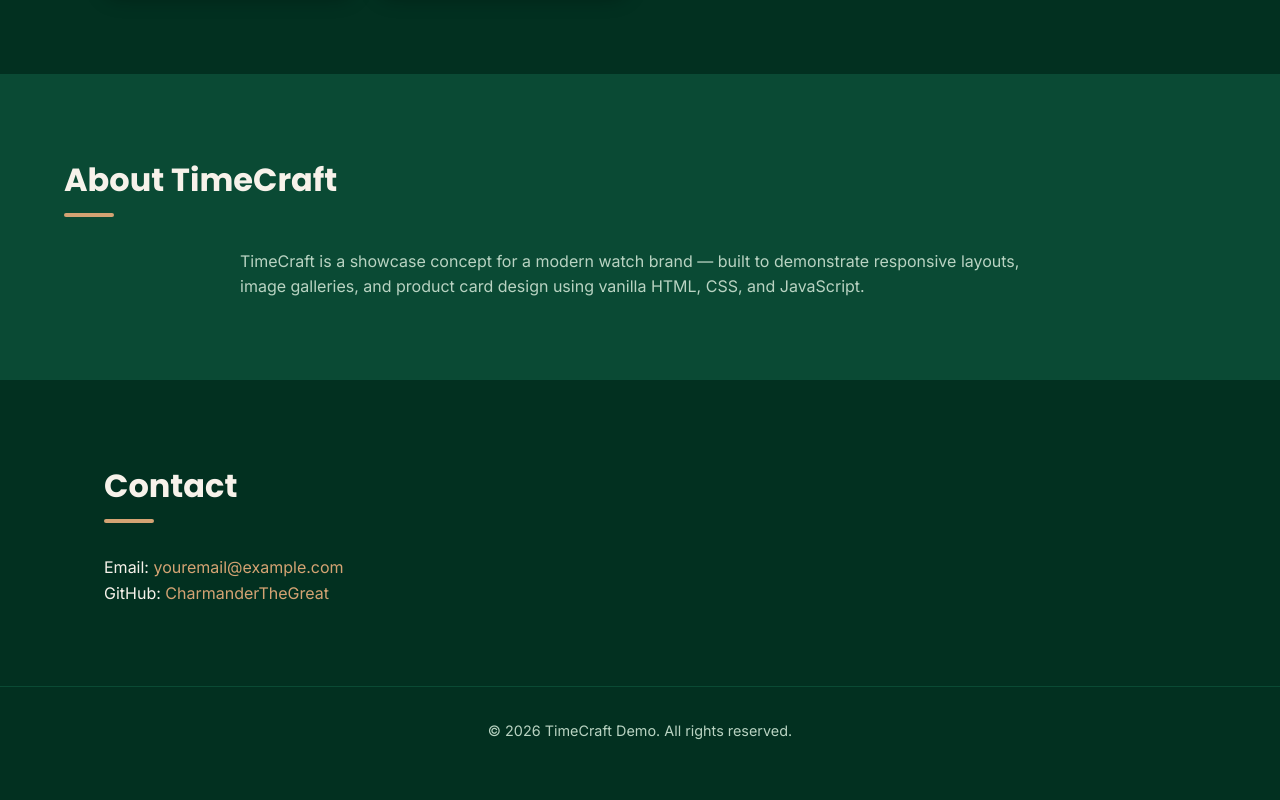
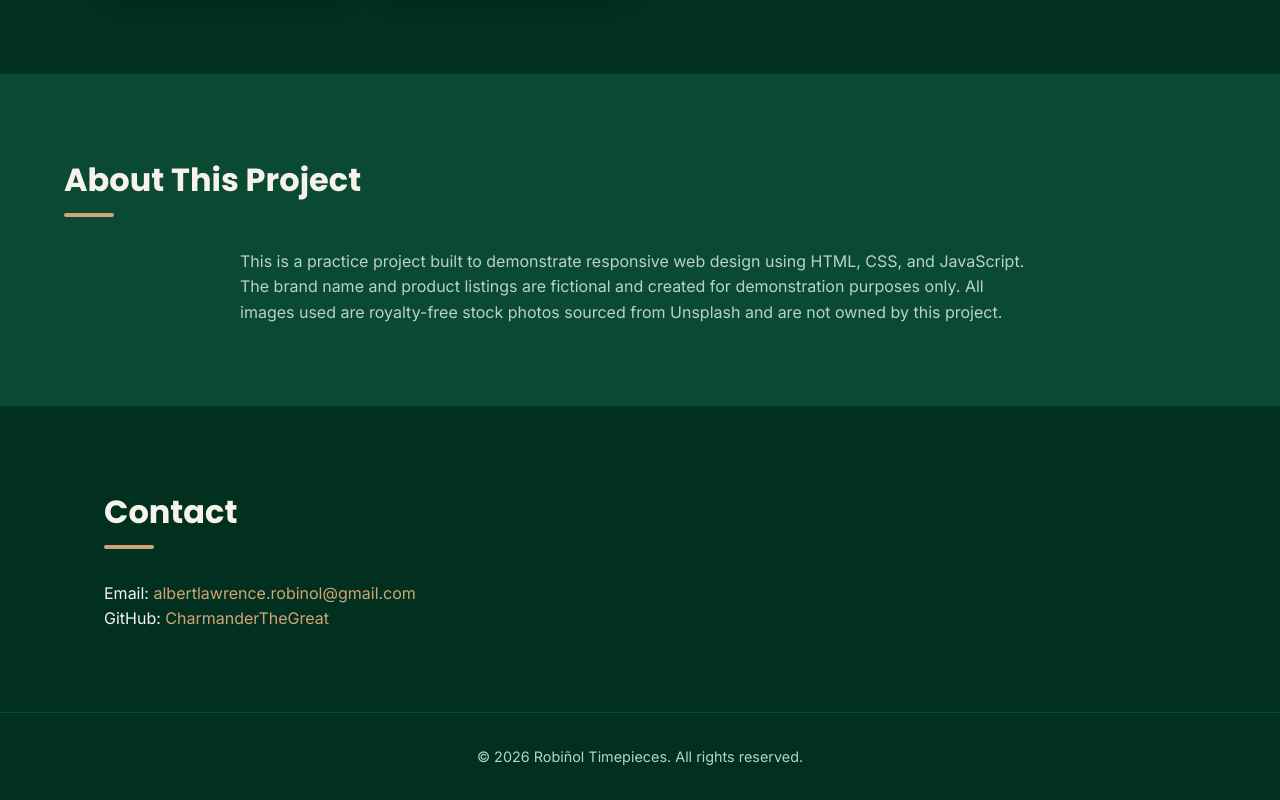
Before and after one commit to CharmanderTheGreat/Responsive-navbar-component, a plain HTML site: page index.html in a window 1280 px wide. Shown: the part 1990-2790 px from the top of the page. Before the commit the page ends 2764 px from the top, so only its background shows below. Drawn offline with Linux system fonts and the light colour scheme.

Commit message:
final .html

```diff
--- a/index.html
+++ b/index.html
@@ -3,7 +3,7 @@
 <head>
   <meta charset="UTF-8">
   <meta name="viewport" content="width=device-width, initial-scale=1.0">
-  <title>Watch Showcase</title>
+  <title>Robiñol Timepieces</title>
   <link rel="stylesheet" href="style.css">
   <link rel="preconnect" href="https://fonts.googleapis.com">
   <link href="https://fonts.googleapis.com/css2?family=Inter:wght@400;500&family=Poppins:wght@600;700&display=swap" rel="stylesheet">
@@ -12,7 +12,7 @@
 
   <!-- NAVBAR -->
   <header class="navbar">
-    <div class="logo">TimeCraft</div>
+    <div class="logo">Robiñol Timepieces</div>
     <button class="nav-toggle" id="navToggle" aria-label="Toggle menu">☰</button>
     <nav class="nav-links" id="navLinks">
       <a href="#home">Home</a>
@@ -23,7 +23,7 @@
   </header>
 
   <!-- HERO -->
-    <section class="hero" id="home">
+  <section class="hero" id="home">
     <img src="images/hero.jpg" alt="Featured watch" class="hero-img">
     <div class="hero-text">
       <h1>Timeless Elegance</h1>
@@ -33,7 +33,6 @@
   </section>
 
   <!-- COLLECTION -->
-    <!-- COLLECTION -->
   <section id="collection" class="section">
     <h2>Our Collection</h2>
     <div class="watch-grid">
@@ -113,22 +112,21 @@
 
   <!-- ABOUT -->
   <section id="about" class="section alt-bg">
-    <h2>About TimeCraft</h2>
+    <h2>About This Project</h2>
     <p>
-      TimeCraft is a showcase concept for a modern watch brand — built to demonstrate
-      responsive layouts, image galleries, and product card design using vanilla HTML, CSS, and JavaScript.
+      This is a practice project built to demonstrate responsive web design using HTML, CSS, and JavaScript. The brand name and product listings are fictional and created for demonstration purposes only. All images used are royalty-free stock photos sourced from Unsplash and are not owned by this project.
     </p>
   </section>
 
   <!-- CONTACT -->
   <section id="contact" class="section">
     <h2>Contact</h2>
-    <p>Email: <a href="mailto:youremail@example.com">youremail@example.com</a></p>
+    <p>Email: <a href="mailto:albertlawrence.robinol@gmail.com">albertlawrence.robinol@gmail.com</a></p>
     <p>GitHub: <a href="https://github.com/CharmanderTheGreat" target="_blank">CharmanderTheGreat</a></p>
   </section>
 
   <footer>
-    <p>&copy; 2026 TimeCraft Demo. All rights reserved.</p>
+    <p>&copy; 2026 Robiñol Timepieces. All rights reserved.</p>
   </footer>
 
   <script src="script.js"></script>
--- a/script.js
+++ b/script.js
@@ -10,6 +10,7 @@ const watches = [
   { name: "Urban Slim", price: "$179", desc: "Ultra-thin case, minimalist design." },
   { name: "Heritage Classic", price: "$299", desc: "Roman numeral dial, leather strap." },
   { name: "Titanium Edge", price: "$369", desc: "Lightweight titanium alloy case." },
+
 ];
 
 const watchGrid = document.getElementById('watchGrid');
```
